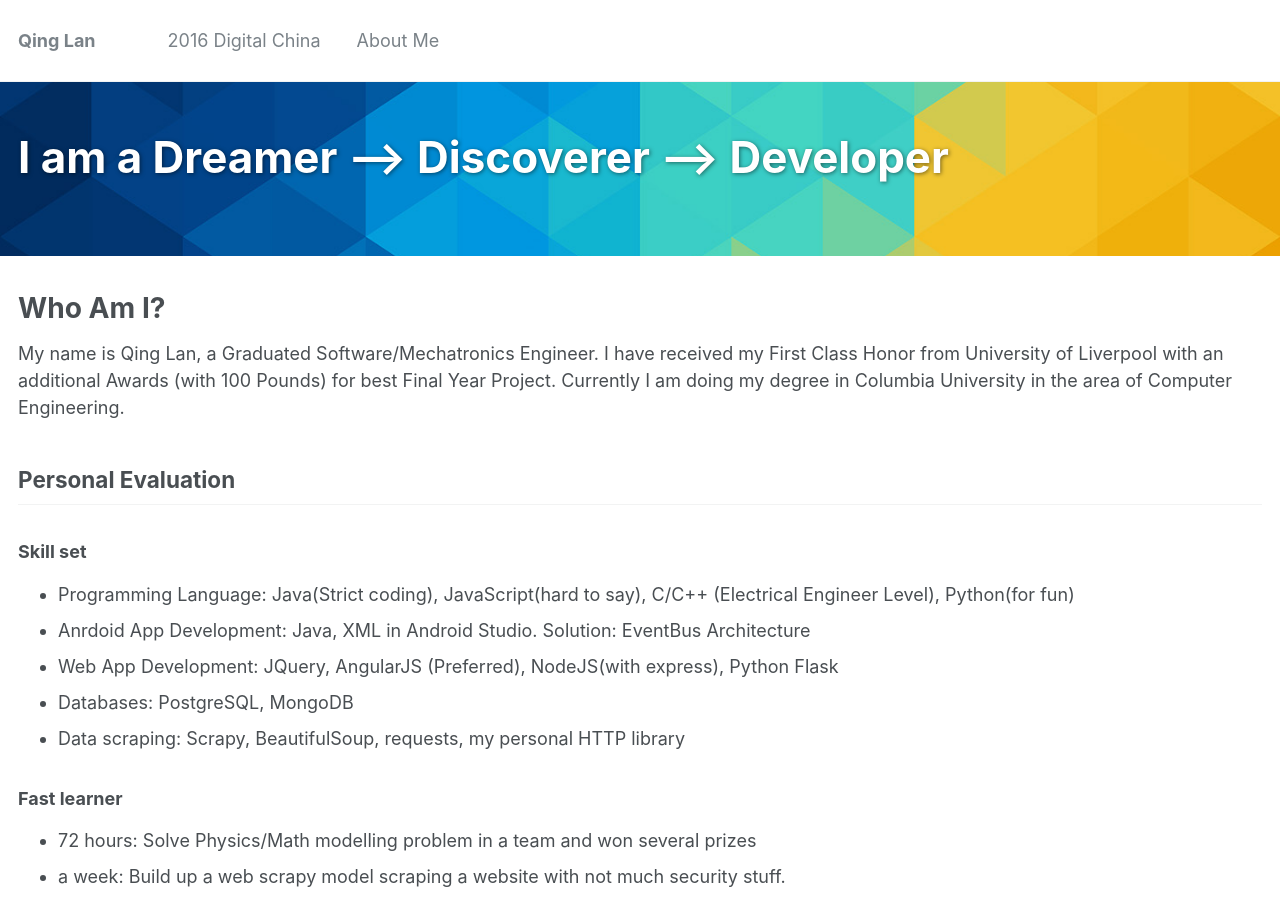
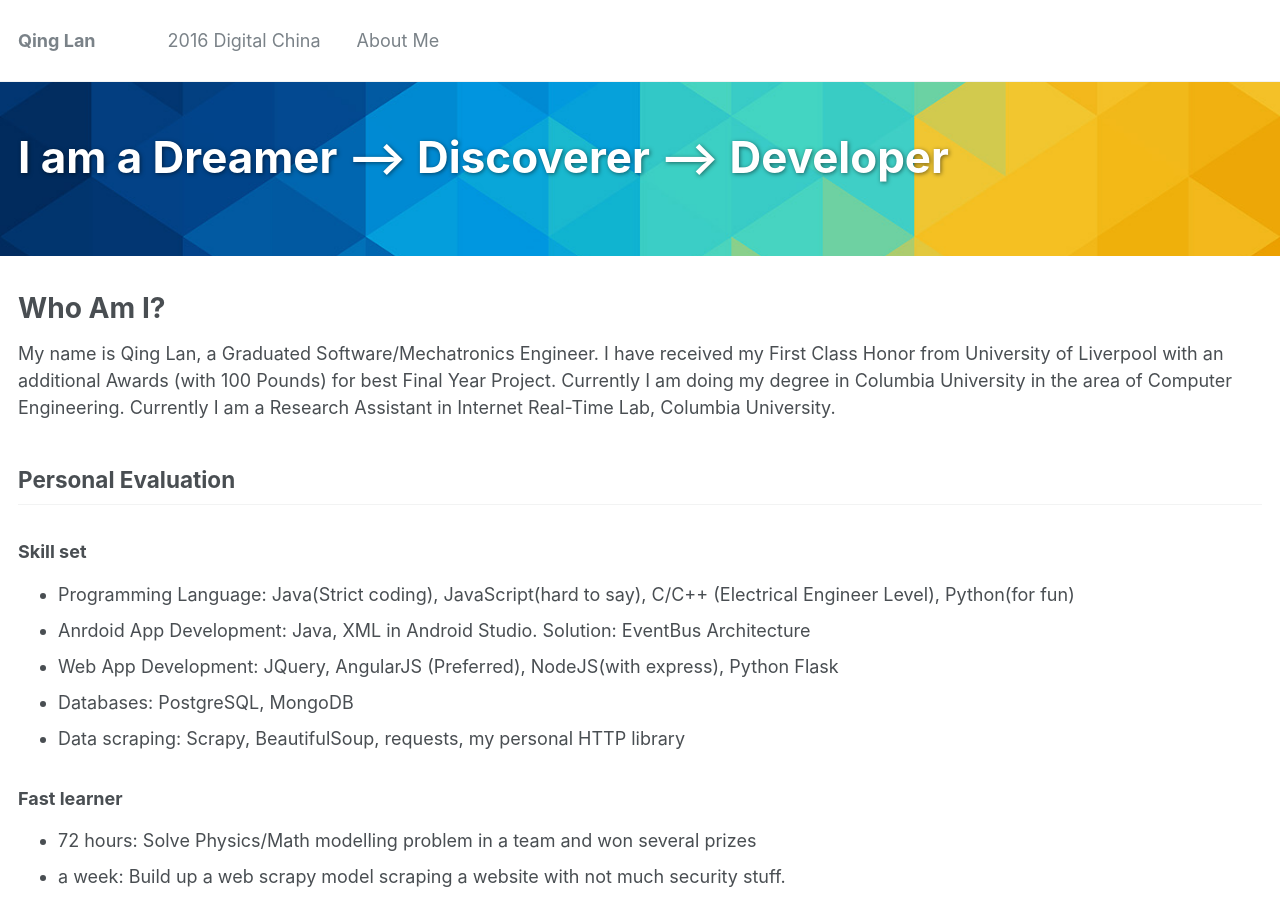
Before and after one commit to lanking520/lanking520.github.io, a Jekyll site: the page built from _pages/me.md, in a window 1280 px wide and 900 px high. Built offline with Jekyll 4.4.1, drawn with Linux system fonts in a browser that asks for light colours.

Commit message:
Update me.md

```diff
--- a/_pages/me.md
+++ b/_pages/me.md
@@ -9,7 +9,7 @@ header:
 
 # Who Am I?
 
-My name is Qing Lan, a Graduated Software/Mechatronics Engineer. I have received my First Class Honor from University of Liverpool with an additional Awards (with 100 Pounds) for best Final Year Project. Currently I am doing my degree in Columbia University in the area of Computer Engineering.
+My name is Qing Lan, a Graduated Software/Mechatronics Engineer. I have received my First Class Honor from University of Liverpool with an additional Awards (with 100 Pounds) for best Final Year Project. Currently I am doing my degree in Columbia University in the area of Computer Engineering. Currently I am a Research Assistant in Internet Real-Time Lab, Columbia University.
 
 ## Personal Evaluation
 
```
